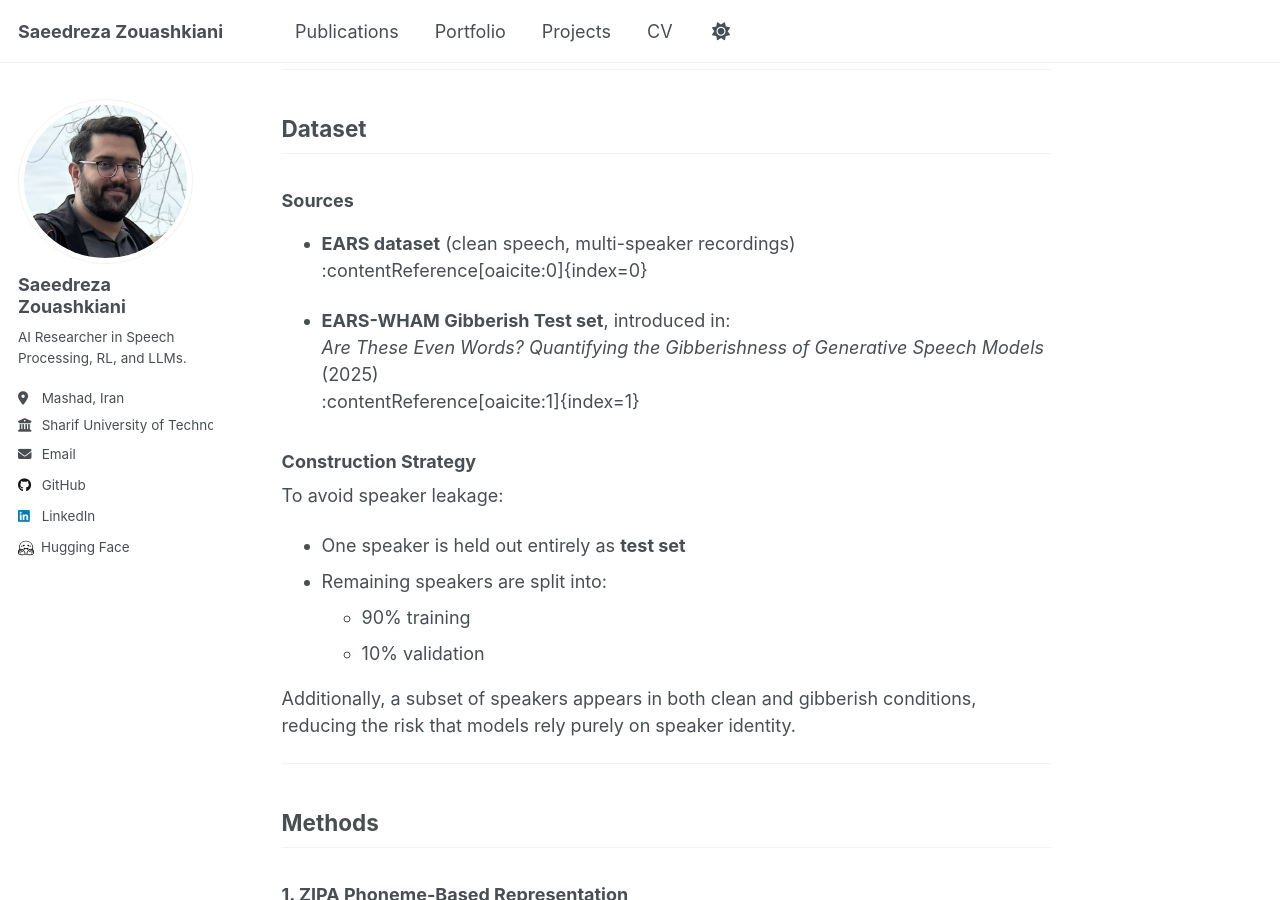
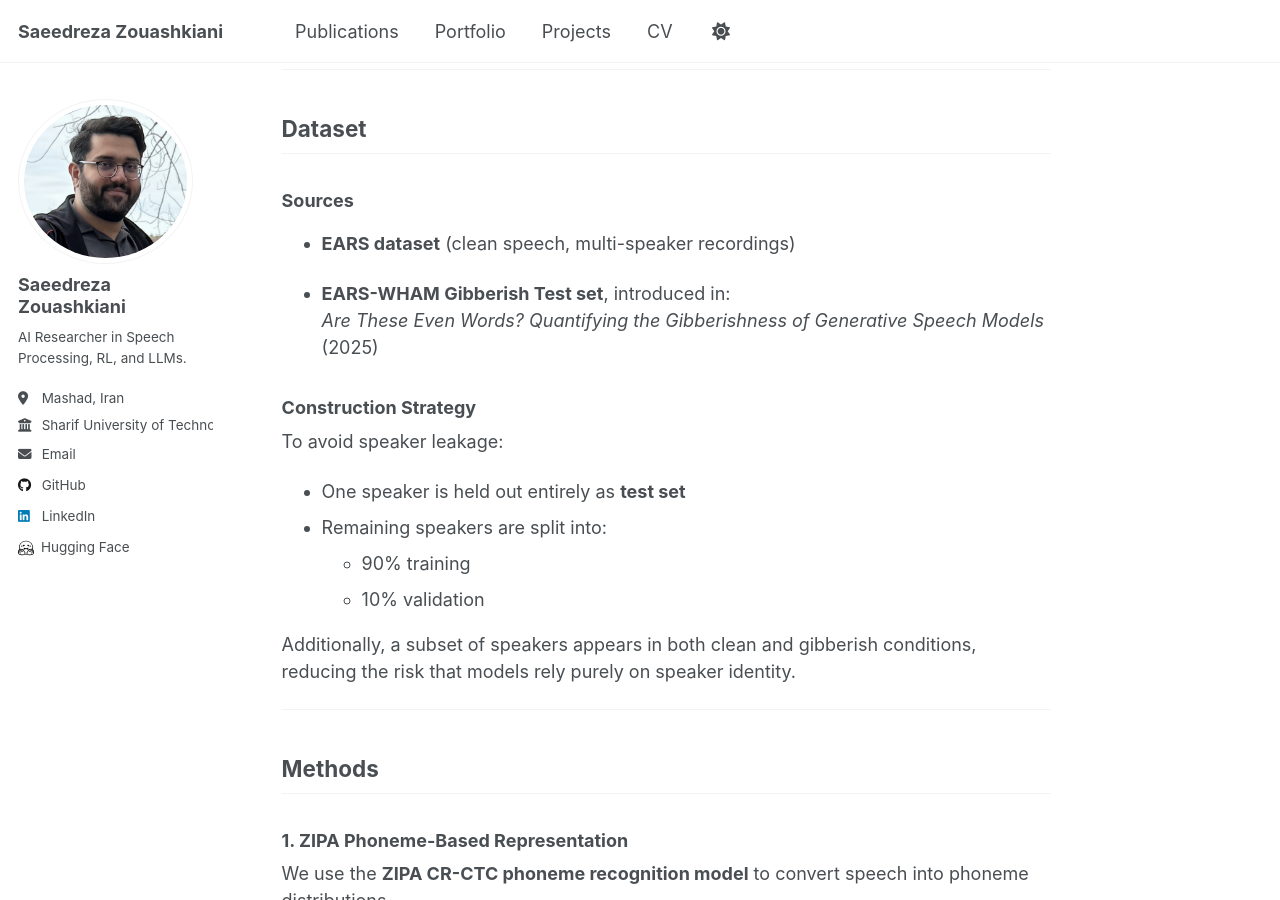
Before and after one commit to saeedzou/saeedzou.github.io, a Jekyll site: the page built from _projects/2026-06-27-project-gibberish-detection.md, in a window 1280 px wide and 900 px high, scrolled down 540 px. Built offline with Jekyll 4.4.1, drawn with Linux system fonts in a browser that asks for light colours; a script that is not in the unit is left out; some of the changed text lies outside the part shown.

Commit message:
fix: clean up citation formatting in gibberish speech detection project documentation

```diff
--- a/_projects/2026-06-27-project-gibberish-detection.md
+++ b/_projects/2026-06-27-project-gibberish-detection.md
@@ -20,11 +20,10 @@ We evaluate this using the EARS dataset family and the EARS-WHAM Gibberish Test
 ### Sources
 
 - **EARS dataset** (clean speech, multi-speaker recordings)
-  :contentReference[oaicite:0]{index=0}
+
 
 - **EARS-WHAM Gibberish Test set**, introduced in:
   *Are These Even Words? Quantifying the Gibberishness of Generative Speech Models* (2025)
-  :contentReference[oaicite:1]{index=1}
 
 ### Construction Strategy
 
@@ -128,8 +127,7 @@ We also evaluate a hybrid pipeline:
 
 - Clean and gibberish distributions show partial overlap
 - Weak separability compared to ASR+LLM results in:
-
-  *Are These Even Words?* (2025) :contentReference[oaicite:2]{index=2}
+  *Are These Even Words?* (2025)
 
 ---
 
```
